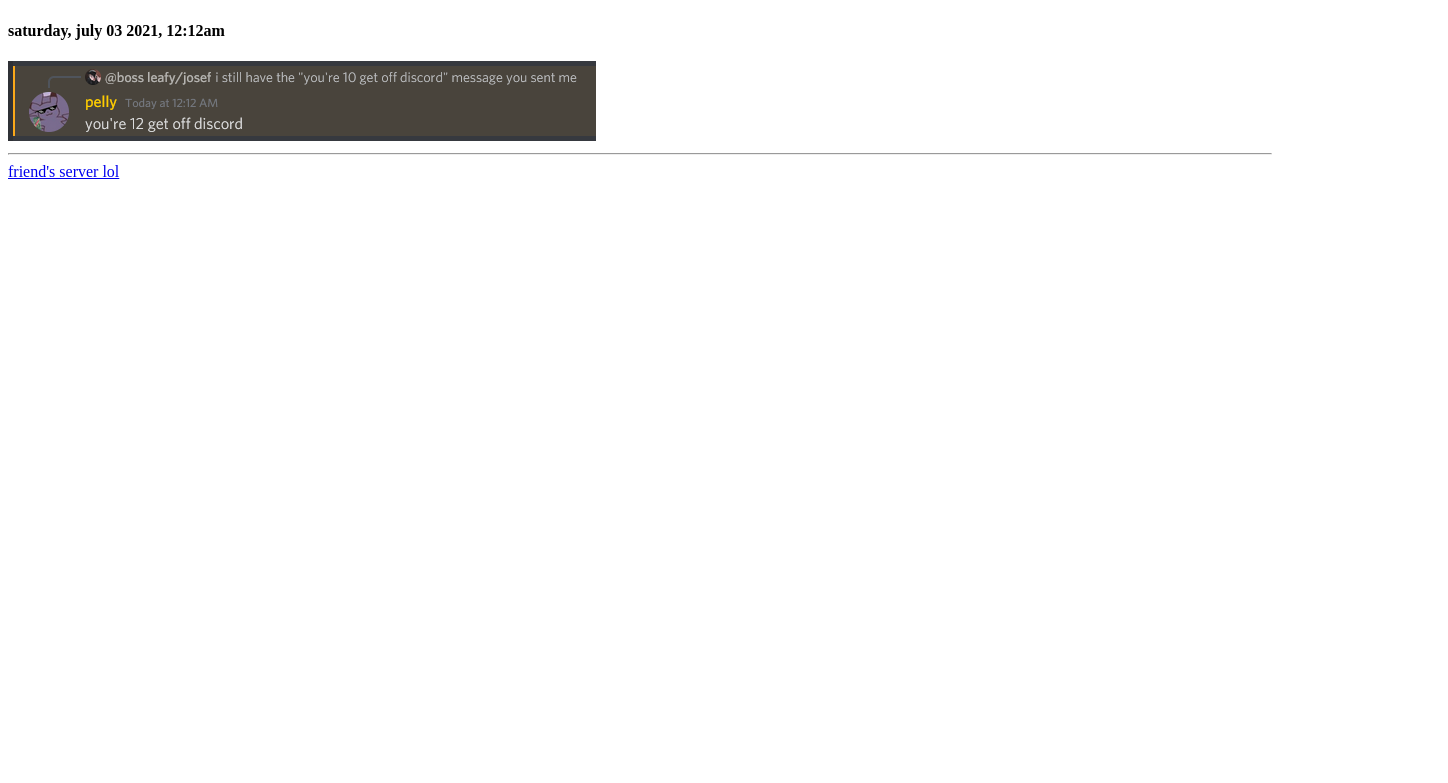
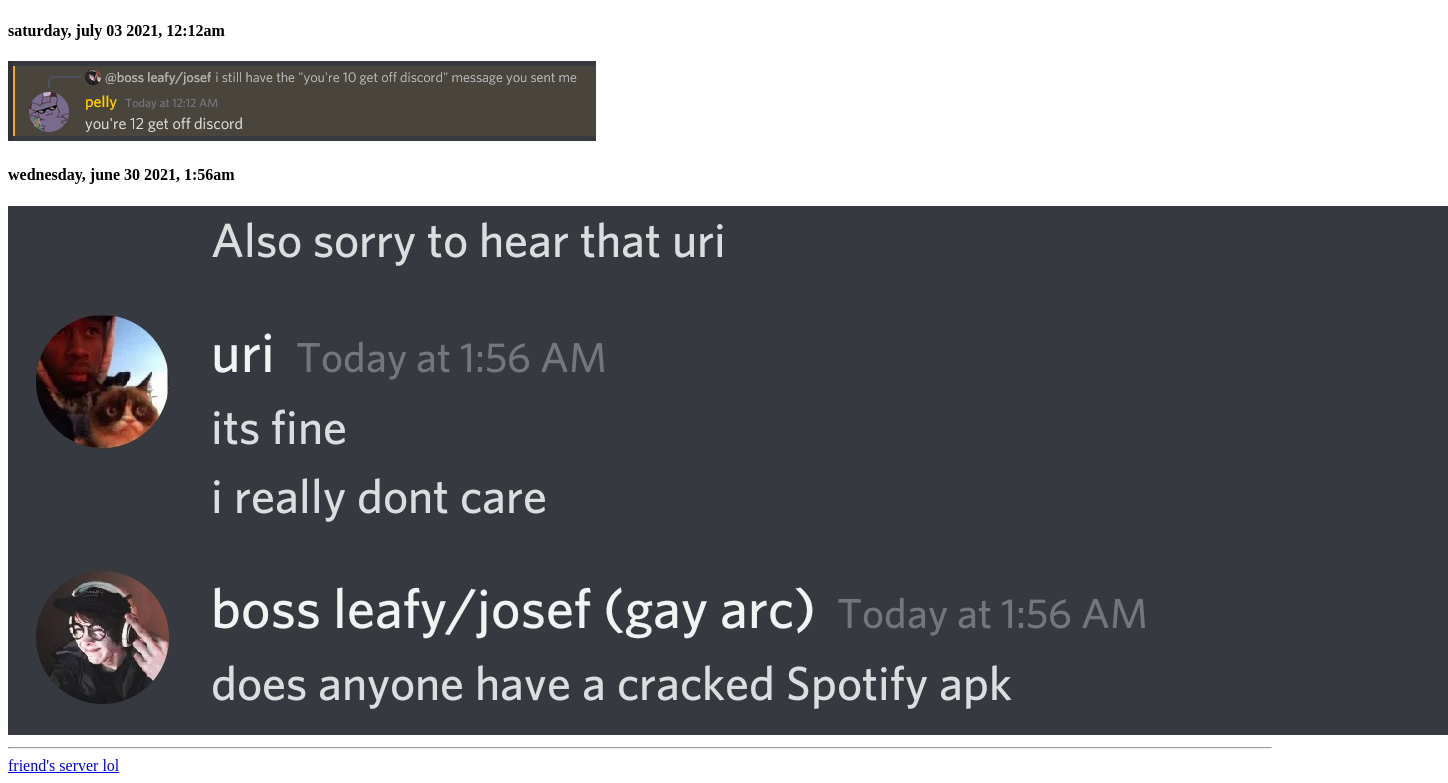
Before and after one commit to gdjosef/gdjosef.github.io, a plain HTML site: page index.html in a window 1280 px wide. Shown: the part 447-1230 px from the top of the page, 1448 px wide, since content can reach past the window. Before the commit the page ends 800 px from the top, so only its background shows below. Drawn offline with Linux system fonts and the light colour scheme.

Commit message:
Added spotify image to archive

```diff
--- a/index.html
+++ b/index.html
@@ -39,6 +39,10 @@
 
     <img src="images/pelly_12yr.png">
 
+    <h4>wednesday, june 30 2021, 1:56am</h4>
+
+    <img src="images/josef_spotify.jpg">
+
     <hr>
 
     <a href="https://discord.gg/eHSUNZpQZH">friend's server lol</a>
```
Also changed, not shown: images/josef_spotify.jpg (added).
